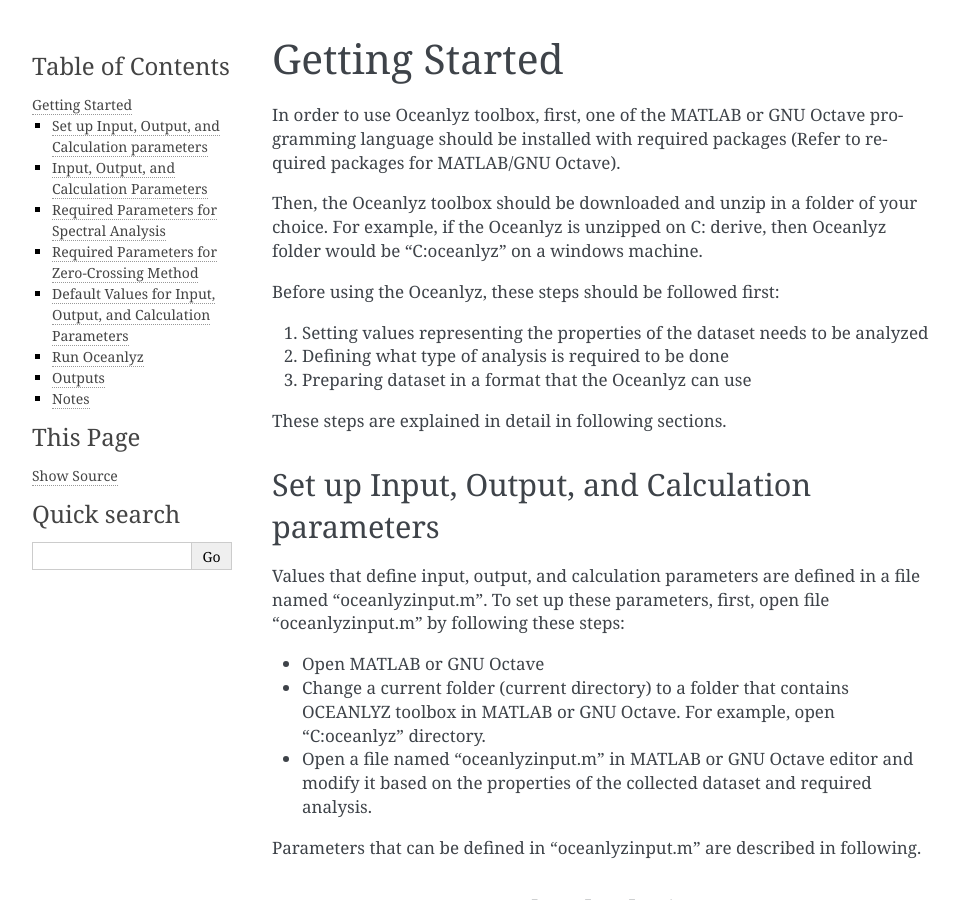
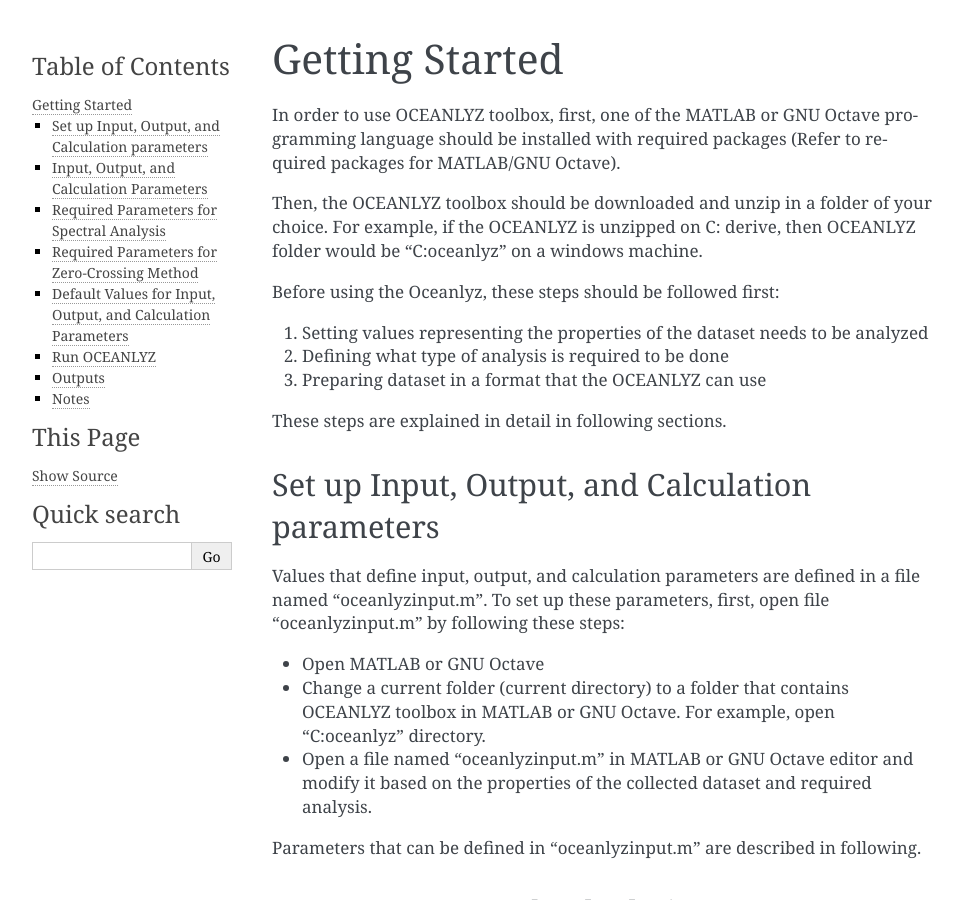
Before and after one commit to akarimp/Oceanlyz, a Sphinx documentation site: the page built from docs/2_Getting_Started.rst, in a window 1280 px wide and 900 px high. Shown: the whole window, without its empty margins (148-1111 px from the left). Built offline with Sphinx 7.4.7, drawn with Linux system fonts in a browser that asks for light colours; some of the changed text lies outside the part shown.

```diff
--- a/docs/2_Getting_Started.rst
+++ b/docs/2_Getting_Started.rst
@@ -1,15 +1,15 @@
 Getting Started
 ===============
 
-In order to use Oceanlyz toolbox, first, one of the MATLAB or GNU Octave programming language should be installed with required packages (Refer to required packages for MATLAB/GNU Octave).
+In order to use OCEANLYZ toolbox, first, one of the MATLAB or GNU Octave programming language should be installed with required packages (Refer to required packages for MATLAB/GNU Octave).
 
-Then, the Oceanlyz toolbox should be downloaded and unzip in a folder of your choice. For example, if the Oceanlyz is unzipped on C: derive, then Oceanlyz folder would be “C:\oceanlyz” on a windows machine.
+Then, the OCEANLYZ toolbox should be downloaded and unzip in a folder of your choice. For example, if the OCEANLYZ is unzipped on C: derive, then OCEANLYZ folder would be “C:\oceanlyz” on a windows machine.
 
 Before using the Oceanlyz, these steps should be followed first:
 
 1. Setting values representing the properties of the dataset needs to be analyzed
 2. Defining what type of analysis is required to be done
-3. Preparing dataset in a format that the Oceanlyz can use
+3. Preparing dataset in a format that the OCEANLYZ can use
 
 These steps are explained in detail in following sections.
 
@@ -277,7 +277,7 @@ Input, Output, and Calculation Parameters
 Required Parameters for Spectral Analysis
 -----------------------------------------
 
-All parameters mentioned in a previous section might be required for the spectral analysis (depending on which module is on or off). In other words, if AnalysisMethod='spectral'; then all mentioned parameters above might be required. If a parameter is not required, it is ignored by Oceanlyz if defined.
+All parameters mentioned in a previous section might be required for the spectral analysis (depending on which module is on or off). In other words, if AnalysisMethod='spectral'; then all mentioned parameters above might be required. If a parameter is not required, it is ignored by OCEANLYZ if defined.
 
 Required Parameters for Zero-Crossing Method
 --------------------------------------------
@@ -335,10 +335,10 @@ Default values are set as follow:
     dispout='off';
 
 
-Run Oceanlyz
+Run OCEANLYZ
 ------------
 
-To run Oceanlyz follow these steps:
+To run OCEANLYZ follow these steps:
 
 
 * Open MATLAB or GNU Octave.
```
